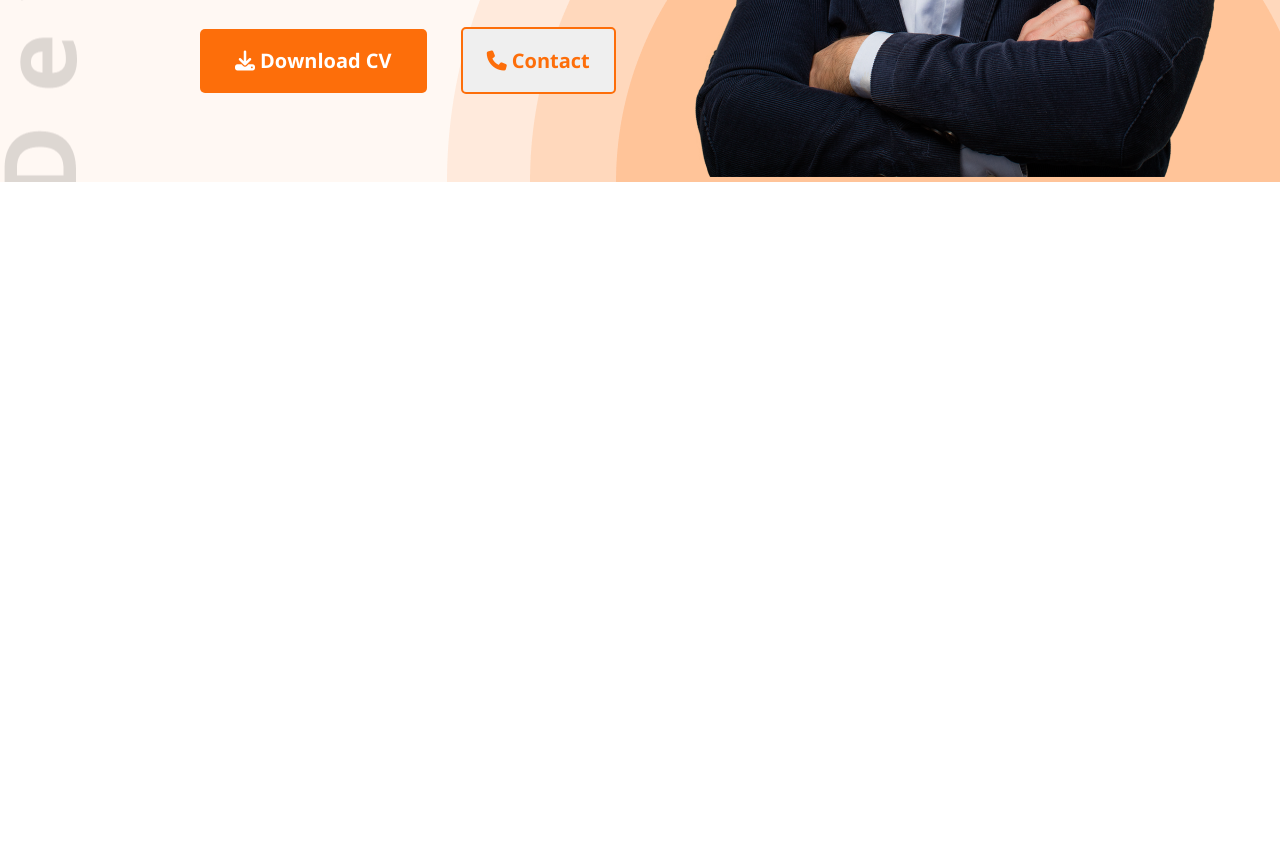
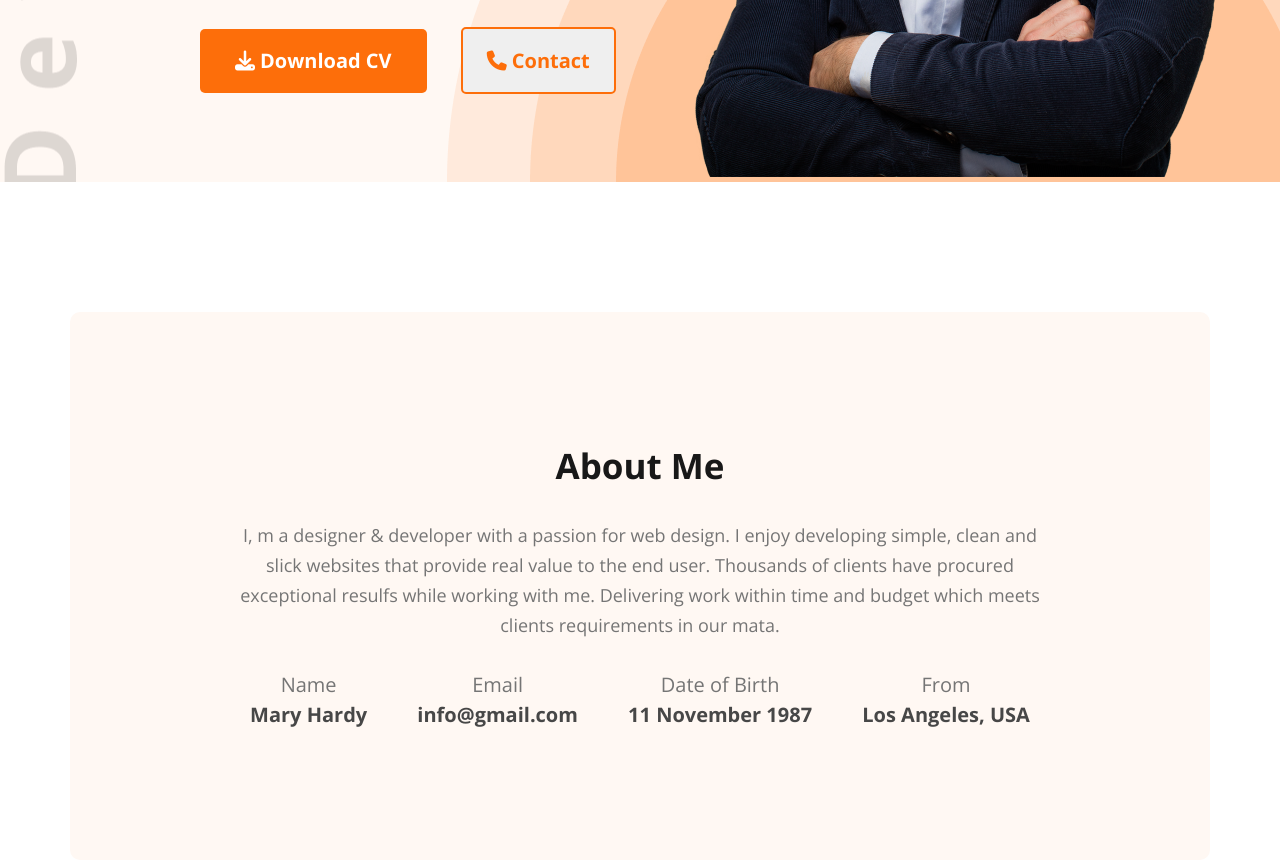
Before and after one commit to SurayaAfrin/developer-portfolio, a plain HTML site: page index.html in a window 1280 px wide. Shown: the part 563-1423 px from the top of the page. Before the commit the page ends 800 px from the top, so only its background shows below. Drawn offline with nearby package versions, Linux system fonts and the light colour scheme; a web font is replaced by a local one.

Commit message:
added about section

```diff
--- a/index.html
+++ b/index.html
@@ -48,7 +48,34 @@
     </header>
 
     <main>
-
+        <section class="about">
+            <h3 class="section-title">About Me</h3>
+            <p class="section-description">
+                I, m a designer & developer with a passion for web design.
+                I enjoy developing simple, clean and slick websites that provide
+                real value to the end user. Thousands of clients have procured
+                exceptional resulfs while working with me. Delivering work within
+                time and budget which meets clients requirements in our mata.
+            </p>
+            <div class="about-info-container">
+                <div class="about-info">
+                    <p class="info-title">Name</p>
+                    <p class="info-description">Mary Hardy</p>
+                </div>
+                <div class="about-info">
+                    <p class="info-title">Email</p>
+                    <p class="info-description">info@gmail.com</p>
+                </div>
+                <div class="about-info">
+                    <p class="info-title">Date of Birth</p>
+                    <p class="info-description">11 November 1987</p>
+                </div>
+                <div class="about-info">
+                    <p class="info-title">From</p>
+                    <p class="info-description">Los Angeles, USA</p>
+                </div>
+            </div>
+        </section>
     </main>
 
     <footer>
--- a/styles/portfolio.css
+++ b/styles/portfolio.css
@@ -6,6 +6,24 @@
 
 .text-primary {
     color: #FD6E0A;
+}
+
+.section-title {
+    font-weight: 700;
+    font-size: 35px;
+    line-height: 48px;
+    text-align: center;
+    color: #181818;
+    margin-bottom: 30px;
+}
+
+.section-description {
+    font-weight: 400;
+    font-size: 18px;
+    line-height: 30px;
+    text-align: center;
+    color: #757575;
+    margin-bottom: 30px;
 }
 
 .btn-primary {
@@ -33,7 +51,7 @@
 }
 
 /* header and navigation title */
-.header{
+.header {
     background-color: #FFF8F3;
     background-image: url(../images/header_bg.png), url(../images/developer.png);
     background-repeat: no-repeat;
@@ -62,7 +80,7 @@ nav li {
 }
 
 /* banner */
-.banner{
+.banner {
     display: flex;
     margin: 0 50px 0 200px;
     align-items: center;
@@ -91,6 +109,39 @@ nav li {
     margin-bottom: 30px;
 }
 
-.banner .icon{
+.banner .icon {
     padding-right: 5px;
 }
+
+main {
+    max-width: 1140px;
+    margin: 0 auto;
+}
+
+.about {
+    background-color: #FFF8F3;
+    margin-top: 130px;
+    padding: 130px 155px;
+    border-radius: 10px;
+}
+
+.about-info-container {
+    display: flex;
+    justify-content: space-around;
+}
+
+.about .info-title {
+    font-weight: 400;
+    font-size: 20px;
+    line-height: 30px;
+    text-align: center;
+    color: #757575;
+}
+
+.about .info-description {
+    font-weight: 700;
+    font-size: 20px;
+    line-height: 30px;
+    text-align: center;
+    color: #474747;
+}
```
